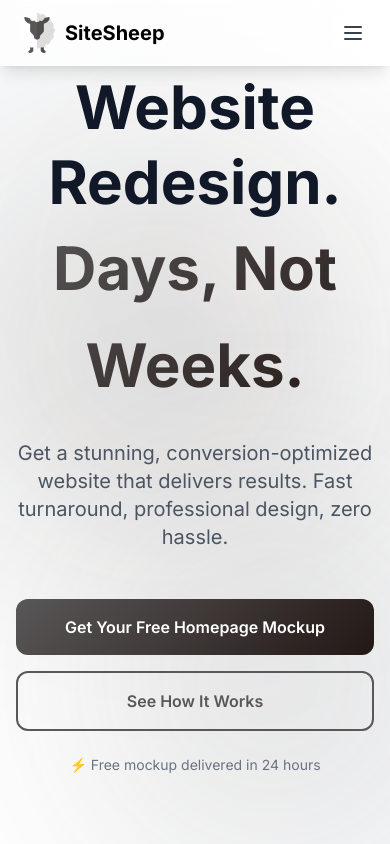
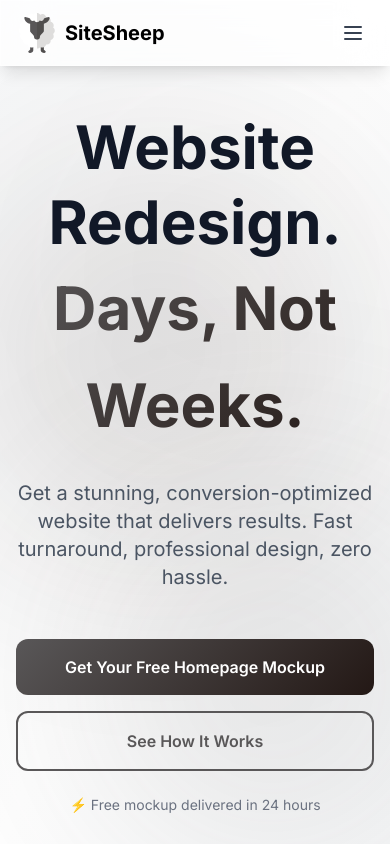
Before and after one commit to colecooke/sitesheep-website, a Next.js app: page / in a window 390 px wide. Shown: the top 844 px of the page. Built offline with nearby package versions, Linux system fonts and the light colour scheme.

Commit message:
Update site

```diff
--- a/app/page.tsx
+++ b/app/page.tsx
@@ -130,7 +130,7 @@
       </nav>
 
       {/* Hero Section */}
-      <section className="relative min-h-screen flex items-center justify-center overflow-hidden bg-gradient-to-br from-gray-50 via-white to-gray-50">
+      <section className="relative min-h-screen flex items-center justify-center overflow-hidden bg-gradient-to-br from-gray-50 via-white to-gray-50 pt-20 md:pt-0">
         {/* Animated gradient orbs with brand colors */}
         <div className="absolute top-20 left-10 w-96 h-96 rounded-full filter blur-[120px] opacity-0 animate-fade-in-float" style={{ background: '#595758', animationDelay: '0.5s' }}></div>
         <div className="absolute top-40 right-10 w-96 h-96 rounded-full filter blur-[120px] opacity-0 animate-fade-in-float" style={{ background: '#231815', animationDelay: '1s' }}></div>
```
